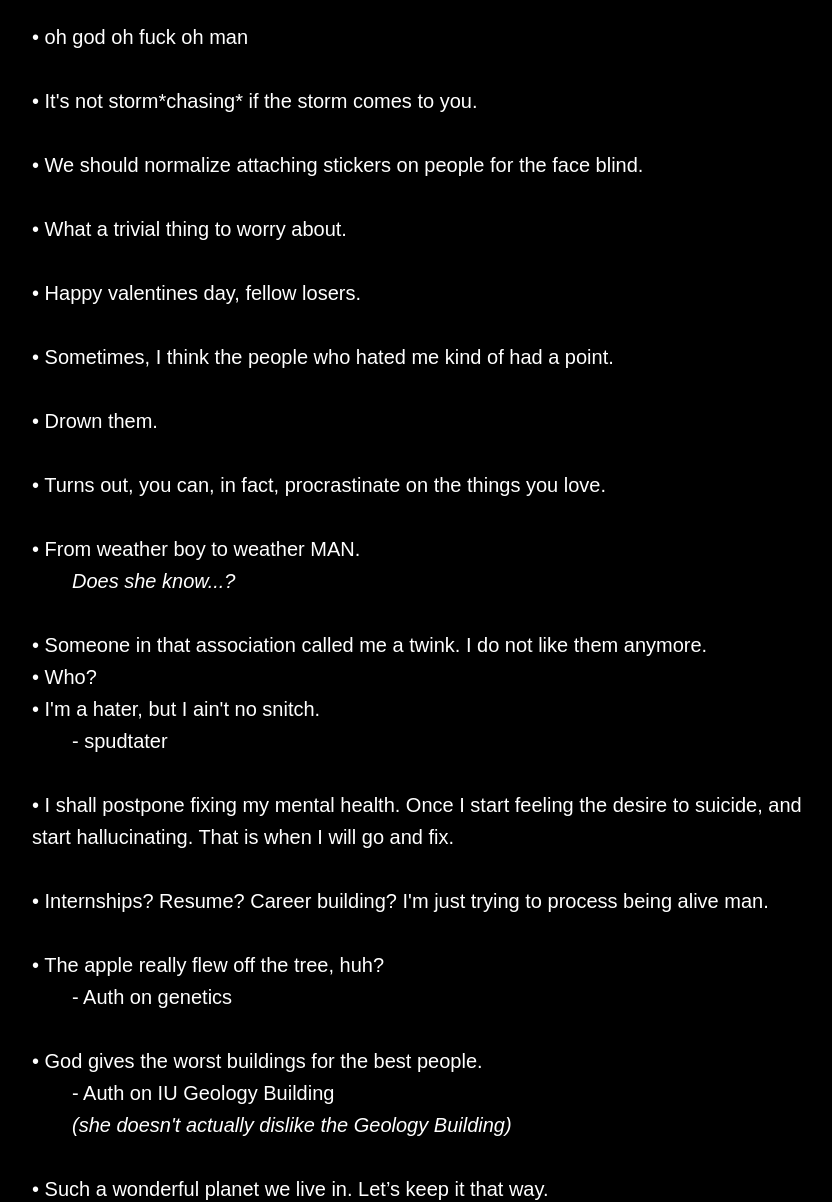
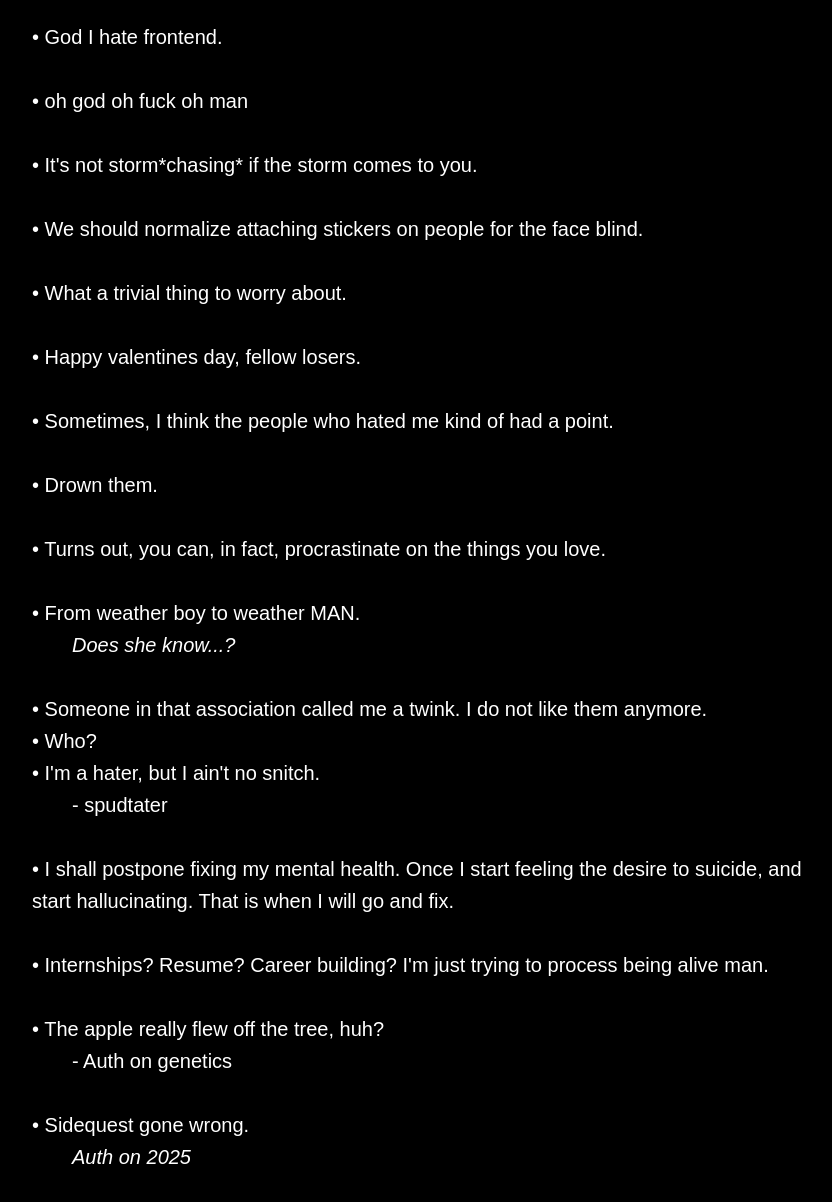
Before and after one commit to AuthorsAuthority/authorsauthority.github.io, a plain HTML site: page quotes.html in a window 1280 px wide. Shown: the part 684-1886 px from the top of the page, without its empty margins (208-1040 px from the left). Drawn offline with Linux system fonts and the light colour scheme.

Commit message:
quotes fix

```diff
--- a/quotes.html
+++ b/quotes.html
@@ -39,6 +39,8 @@
 
         <h2>2025</h2>
         <dl>
+            <dt>• God I hate frontend.</dt>
+            <dd></dd><br>
             <dt>• oh god oh fuck oh man</dt>
             <dd></dd><br>
             <dt>• It's not storm*chasing* if the storm comes to you.</dt>
@@ -67,6 +69,8 @@
             <dd></dd><br>
             <dt>• The apple really flew off the tree, huh?</dt>
             <dd>- Auth on genetics</dd><br>
+            <dt>• Sidequest gone wrong.</dt>
+            <dd><i>Auth on 2025</i></dd><br>
             <dt>• God gives the worst buildings for the best people.</dt>
             <dd>- Auth on IU Geology Building</dd>
             <dd><i>(she doesn't actually dislike the Geology Building)</i></dd><br>
```
